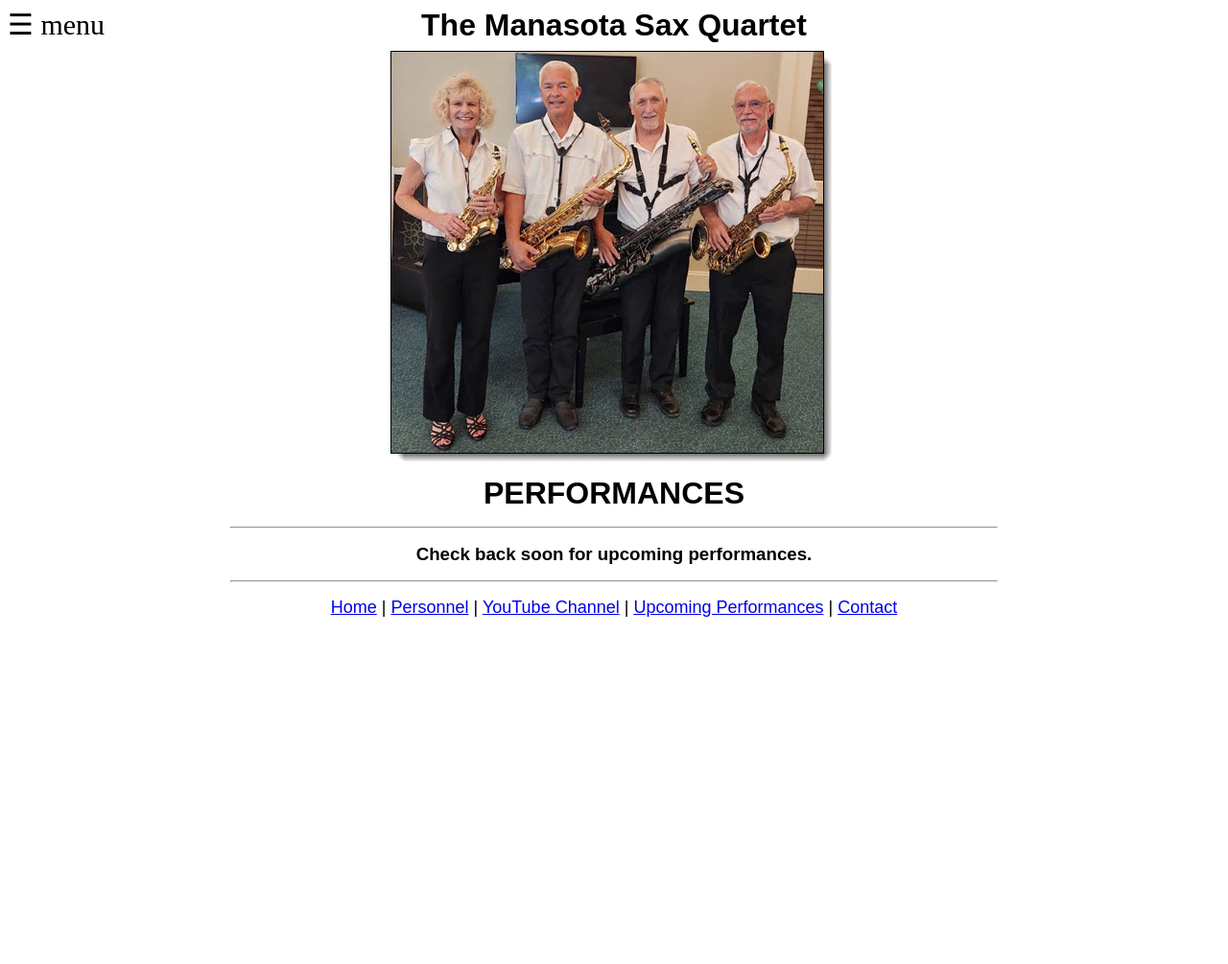
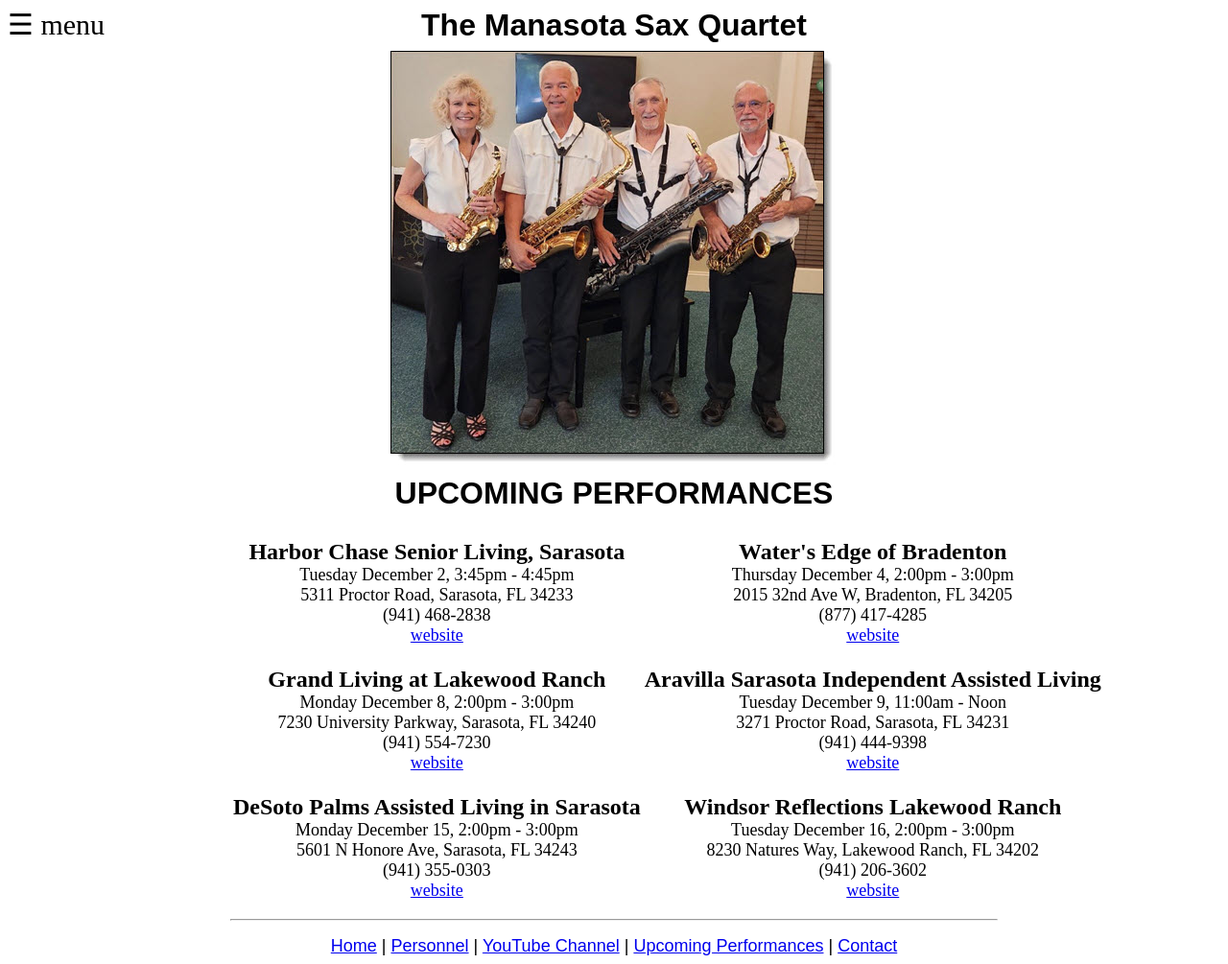
Before and after one commit to drothauser/manasotasaxquartet.com, a plain HTML site: page schedule.html in a window 1280 px wide. Shown: the whole page at 96% size. Before the commit the page ends 800 px from the top, so only its background shows below. Drawn offline with Linux system fonts and the light colour scheme; a script that the page names is missing.

Commit message:
Enhance pages

```diff
--- a/index.html
+++ b/index.html
@@ -3,13 +3,14 @@
 <head>
     <title>The Manasota Sax Quartet</title>
     <link rel='stylesheet' href='styles.css'>
+    <link rel="icon" href="/favicon.ico" type="image/x-icon">
 </head>
 
 <body>
     <div id="menu" class="sidenav">
         <script type="text/javascript" src="menu.js"></script>
     </div>
-    <div class="menu" onclick="openNav()">&#9776; Menu</div>
+    <div class="menu" onclick="openNav()">&#9776; menu</div>
     <div align="center">
         <script type="text/javascript" src="header.js"></script>
         <div class="main-container">
@@ -18,58 +19,81 @@
             </div>
             <div class="paragraph-indent">
                 <span class="firstcharacter">T</span>he Manasota Saxophone Quartet was formed in 2004.
-                They specialize in rag time, classical, jazz and popular music.
+                They specialize in rag time, classical, jazz, holiday, and popular music.
                 They have performed at many Assisted Living facilities throughout the Bradenton/Sarasota area,
                 the Metro Cafe in Sarasota, the Wyland Art Gallery, the Anna Maria Island Flower Tour,
                 the Mount Vernon Retirement membership luncheon and many other similar venues.
             </div>
-            <hr/>
 
+            <!--
             <div class="section-header">
                 Personnel
             </div>
 
             <h3>Diana Rothauser (Leader) - Soprano and Alto Saxophone</h3>
             <div class="paragraph">
-                Diana started playing saxophone at age 9 and attended Glassboro State College (now Rowan Univerity) and Montclair State University to
-                study music and and obtained a degree in Music Therapy. She was a member of the New Jersey Sax Quartet and has performed with many concert
-                bands and big bands in New Jersey including performances with Jerry Vale and Christina Fontanelli. In addition to leading the Manasota Sax Quartet,
-                Diana currently performs with the Lakewood Ranch Wind Ensemble and the Manatee Community Band. Diana also has a BS degree in Physical Therapy
+                Diana started playing saxophone at age 9 and attended Glassboro State College (now Rowan Univerity) and
+                Montclair State University to
+                study music and and obtained a degree in Music Therapy. She was a member of the New Jersey Sax Quartet
+                and has performed with many concert
+                bands and big bands in New Jersey including performances with Jerry Vale and Christina Fontanelli. In
+                addition to leading the Manasota Sax Quartet,
+                Diana currently performs with the Lakewood Ranch Wind Ensemble and the Manatee Community Band. Diana
+                also has a BS degree in Physical Therapy
                 from NYU and is a practicing certified lymphedema therapist and wound care specialist.
             </div>
             <h3>Ron Brunette - Soprano and Alto Saxophone</h3>
             <div class="paragraph">
-                Ron started playing saxophone at age 7 and has studied saxophone at the Hartt School of Music and attended the University of Bridgeport as a music
-                education major. He has played with the Lakewood Ranch Wind Ensemble, Sarasota Jazz Project, North Port Concert Band, Suncoast Wind Ensemble,
+                Ron started playing saxophone at age 7 and has studied saxophone at the Hartt School of Music and
+                attended the University of Bridgeport as a music
+                education major. He has played with the Lakewood Ranch Wind Ensemble, Sarasota Jazz Project, North Port
+                Concert Band, Suncoast Wind Ensemble,
                 Bare Facts (rock band), and Healer's House Praise and Worship Team.
-                She has played in multiple quartets, big bands, and concert bands. In addition to her years of playing with various groups, she obtained
+                She has played in multiple quartets, big bands, and concert bands. In addition to her years of playing
+                with various groups, she obtained
                 degrees in Music Therapy, Physical Therapy and is a Certified Lymphedema and Wound Specialist.
             </div>
             <h3>Alan Klingaman - Tenor Saxophone</h3>
             <div class="paragraph">
-                Alan is a graduate of The New England Conservatory in Boston. He is an accomplished saxophonist and, sometimes, keyboard player.
-                His professional career spanned twenty-five years playing with such artists as John Michael Montgomery, T. Grahm Brown, and
-                The Bellamy Brothers. He has performed in all fifty states and many USO tours abroad. While living in Nashville, he was fortunate
+                Alan is a graduate of The New England Conservatory in Boston. He is an accomplished saxophonist and,
+                sometimes, keyboard player.
+                His professional career spanned twenty-five years playing with such artists as John Michael Montgomery,
+                T. Grahm Brown, and
+                The Bellamy Brothers. He has performed in all fifty states and many USO tours abroad. While living in
+                Nashville, he was fortunate
                 to play at The Ryman Auditorium and the Grand Ole Opry.
             </div>
             <h3>John Wheatley - Baritone Saxophone</h3>
             <div class="paragraph">
-                John started playing saxophone in a grade school band program and studied saxophone performance for three months at the
-                University of Cincinnati College Conservatory of Music. Family circumstances required retirement from music. He didn't
-                play for thirty years while establishing a career in finance and raising a family. He gradually began playing again and upon
-                retirement chased his passion for playing music with various groups in Alaska, Western Washington, and Florida including Sarasota
+                John started playing saxophone in a grade school band program and studied saxophone performance for
+                three months at the
+                University of Cincinnati College Conservatory of Music. Family circumstances required retirement from
+                music. He didn't
+                play for thirty years while establishing a career in finance and raising a family. He gradually began
+                playing again and upon
+                retirement chased his passion for playing music with various groups in Alaska, Western Washington, and
+                Florida including Sarasota
                 Jazz Project, Jazz Ambassadors, SRQuintet and Swingtide Quintet.
             </div>
+            -->
 
+            <h3>Excerpts</h3>
+            <div class="paragraph-short">
+                To view video clips of the various music we perform, please visit our <a
+                    href="https://www.youtube.com/channel/UCXAAWGf1NkOcLn8zd8leNMw" target="_blank">YouTube Channel</a>.
+            </div>
 
+        </div>
+        <!--
             <div class="section-header">
                 Demo
             </div>
             <div class="paragraph">
                 <iframe class="img-center" width="420" height="315" src="https://www.youtube.com/embed/duyRW7Ukduw"></iframe>
             </div>
-            <script type="text/javascript" src="footer.js"></script>
-        </div>
+            -->
+        <script type="text/javascript" src="footer.js"></script>
+    </div>
     </div>
 </body>
 
--- a/schedule.html
+++ b/schedule.html
@@ -14,39 +14,85 @@
     <div align="center">
         <script type="text/javascript" src="header.js"></script>
         <div class="main-container">
-            <h1>PERFORMANCES</h1>
+            <h1>UPCOMING PERFORMANCES</h1>
+
+            <table class="performance-note">
+                <tr>
+                    <td nowrap>
+                        <div id="performance">
+                            <div class="section-header">Harbor Chase Senior Living, Sarasota</div>
+                            <div>Tuesday December 2, 3:45pm - 4:45pm</div>
+                            <div>5311 Proctor Road, Sarasota, FL 34233</div>
+                            <div>(941) 468-2838</div>
+                            <div><a href="https://www.harborchase.com/communities/sarasota/" target="_blank">website</a>
+                            </div>
+                        </div>
+                    </td>
+                    <td nowrap>
+                        <div id="performance">
+                            <div class="section-header">Water's Edge of Bradenton</div>
+                            <div>Thursday December 4, 2:00pm - 3:00pm</div>
+                            <div>2015 32nd Ave W, Bradenton, FL 34205</div>
+                            <div>(877) 417-4285</div>
+                            <div><a href="https://www.nationalchurchresidences.org/communities/waters-edge-of-bradenton/"
+                                    target="_blank">website</a>
+                            </div>
+                        </div>
+                    </td>
+                </tr>
+                <tr>
+                    <td nowrap>
+                        <div id="performance">
+                            <div class="section-header">Grand Living at Lakewood Ranch</div>
+                            <div>Monday December 8, 2:00pm - 3:00pm</div>
+                            <div>7230 University Parkway, Sarasota, FL 34240</div>
+                            <div>(941) 554-7230</div>
+                            <div><a href="https://grandliving.com/communities/senior-living-at-lakewood-ranch-sarasota-florida/"
+                                    target="_blank">website</a>
+                            </div>
+                        </div>
+                    </td>
+                    <td nowrap>
+                        <div id="performance">
+                            <div class="section-header">Aravilla Sarasota Independent Assisted Living</div>
+                            <div>Tuesday December 9, 11:00am - Noon</div>
+                            <div>3271 Proctor Road, Sarasota, FL 34231</div>
+                            <div>(941) 444-9398</div>
+                            <div><a href="https://aravilla.com/" target="_blank">website</a>
+                            </div>
+                        </div>
+                    </td>
+                </tr>
+                <tr>
+                    <td nowrap>
+                        <div id="performance">
+                            <div class="section-header">DeSoto Palms Assisted Living in Sarasota</div>
+                            <div>Monday December 15, 2:00pm - 3:00pm</div>
+                            <div>5601 N Honore Ave, Sarasota, FL 34243</div>
+                            <div>(941) 355-0303</div>
+                            <div><a href="https://desotopalms.com/" target="_blank">website</a>
+                            </div>
+                        </div>
+                    </td>
+                    <td nowrap>
+                        <div id="performance">
+                            <div class="section-header">Windsor Reflections Lakewood Ranch</div>
+                            <div>Tuesday December 16, 2:00pm - 3:00pm</div>
+                            <div>8230 Natures Way, Lakewood Ranch, FL 34202</div>
+                            <div>(941) 206-3602</div>
+                            <div><a href="https://legendseniorliving.com/find-a-community/florida/windsor-reflections.html"
+                                    target="_blank">website</a>
+                            </div>
+                        </div>
+                    </td>
+                </tr>
+            </table>
+
             <!--
-            <div id="performance">
-                <div class="section-header">Open-Mic Apologetics</div>
-                <div><a href="https://www.ncf.edu/campus-life/health-safety-and-wellness-mind-body-and-spirit/gender-and-diversity-center/" target="_blank">New College Gender and Diversity Center</a></div>
-                <div>Friday Evening April 26th 7pm</div>
-                <div>New College of Florida</div>
-                <div>5800 Bay Shore Road</div>
-                <div>Sarasota, FL 34243</div>
-                <div>(941) 487-5000</div>
-            </div>
-
-            <div id="performance">
-                <div><a href="http://www.sarasotabaptist.com/" target="_blank">Sarasota Baptist Church</a></div>
-                <div>Sunday Evening February 17th 6-8pm</div>
-                <div>7091 Proctor Road</div>
-                <div>Sarasota, FL 34241 (<a href="https://goo.gl/maps/A9Vzk2ho1wE2" target="_blank">map</a>)</div>
-                <div>941-922-1449</div>
-            </div>
-
-            <h2>Sarasota Baptist Church - Febrary 17, 2019</h2>
-            <div id="performance">
-                It was a great night at Sarasota Baptist.
-                Wonderful crowd. And a packed house. <strong>Important Stuff!</strong>
-            </div>
-            <div class="paragraph">
-                <img class="img-center" src="images/siegfried-2018-02-17.jpg"
-                    alt="Siegfried And Me - Sarasota Baptist, 2/17/19"
-                    title="Siegfried And Me - Sarasota Baptist, 2/17/19">
-            </div>
-            -->
             <hr />
             <h3>Check back soon for upcoming performances.</h3>
+        -->
+
             <script type="text/javascript" src="footer.js"></script>
         </div>
     </div>
```
Also changed, not shown: personnel.html (+1 -1 lines), styles.css (+31 -13 lines), favicon.ico (added).
